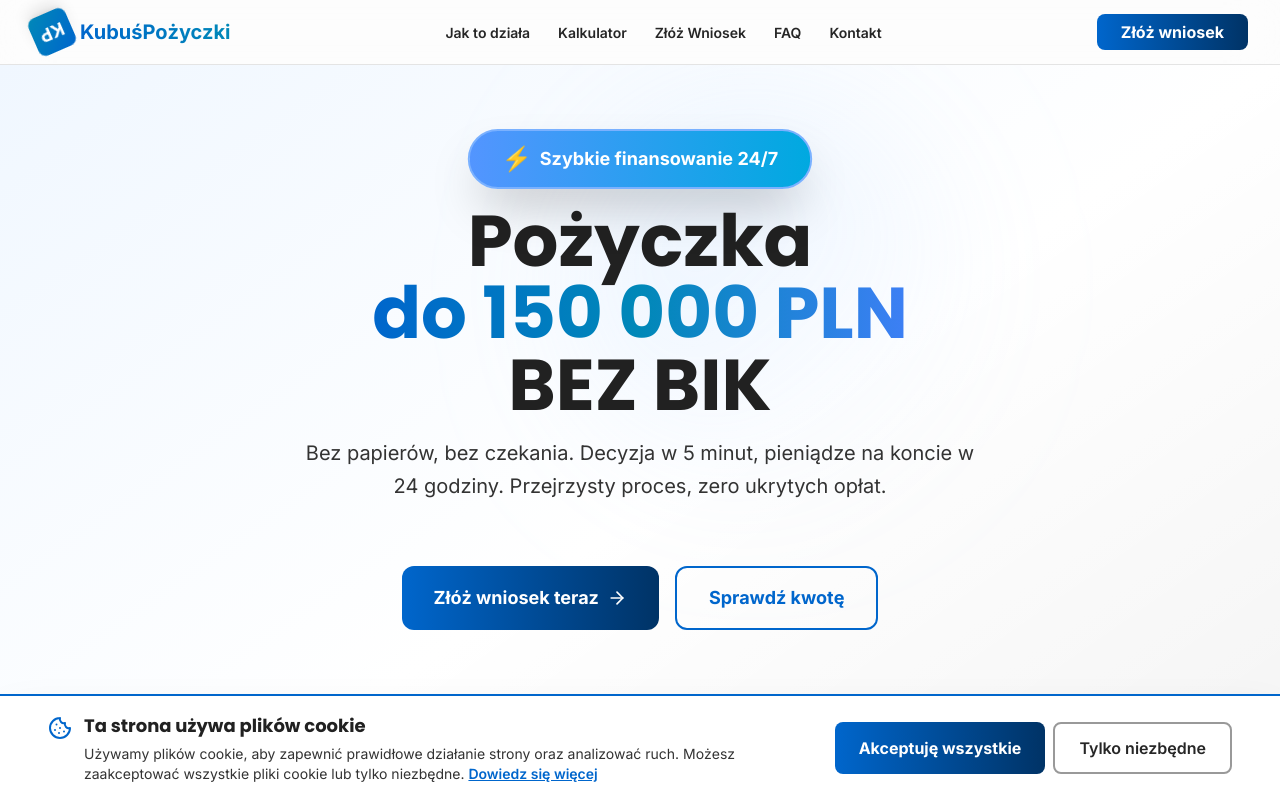
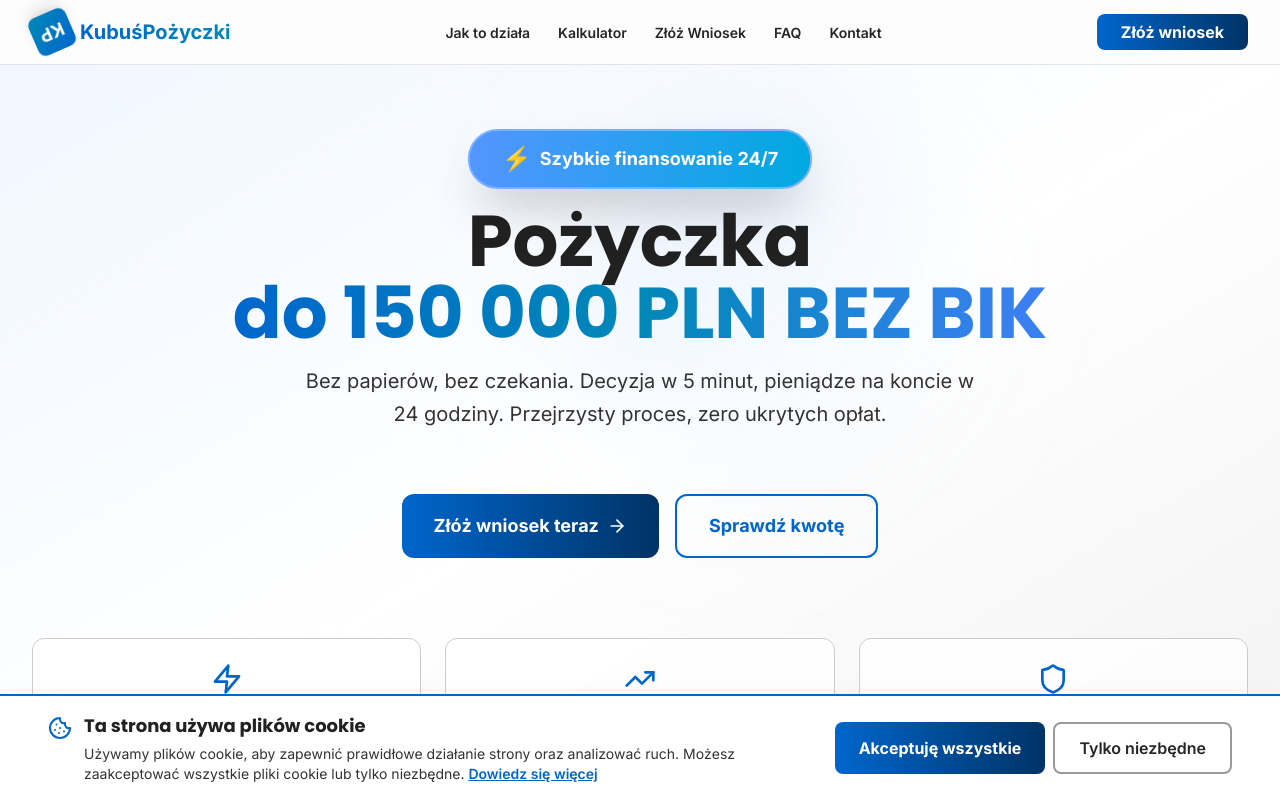
Before and after one commit to Maciejowskii/pageLoan, a Next.js app: page / in a window 1280 px wide. Shown: the top 798 px of the page. Built offline with nearby package versions, Linux system fonts and the light colour scheme.

Commit message:
hero section update

```diff
--- a/components/sections/HeroWniosek.tsx
+++ b/components/sections/HeroWniosek.tsx
@@ -1,9 +1,9 @@
-// components/sections/HeroWniosek.tsx
+//@ts-nocheck
 'use client'
 
 import { motion } from 'framer-motion'
 import Link from 'next/link'
-import { ArrowRight, TrendingUp, Zap, Shield, Scroll } from 'lucide-react'
+import { ArrowRight, TrendingUp, Zap, Shield } from 'lucide-react'
 
 export function HeroWniosek() {
 	const containerVariants = {
@@ -17,6 +17,7 @@ export function HeroWniosek() {
 		},
 	}
 
+	// Poprawione itemVariants - usuń explicit ease
 	const itemVariants = {
 		hidden: { opacity: 0, y: 30 },
 		visible: {
@@ -24,11 +25,13 @@ export function HeroWniosek() {
 			y: 0,
 			transition: {
 				duration: 0.6,
-				ease: [0.6, 0.05, 0.01, 0.9], // Poprawione: tablica zamiast stringa
+				ease: 'easeOut', // Użyj predefiniowanego easingu zamiast tablicy
 			},
 		},
 	}
+
 	const MotionLink = motion(Link)
+
 	return (
 		<section className='relative min-h-[600px] overflow-hidden bg-gradient-to-br from-primary-50 via-white to-accent-50 py-16'>
 			{/* Animated background elements */}
@@ -69,10 +72,8 @@ export function HeroWniosek() {
 							Pożyczka
 							<br />
 							<span className='text-transparent bg-clip-text bg-gradient-to-r from-primary-700 via-accent-600 to-primary-600'>
-								do 150 000 PLN
+								do 150 000 PLN BEZ BIK
 							</span>
-							<br />
-							BEZ BIK
 						</h1>
 
 						<p className='text-xl text-neutral-600 max-w-2xl mx-auto leading-relaxed'>
@@ -101,12 +102,13 @@ export function HeroWniosek() {
 							Sprawdź kwotę
 						</MotionLink>
 					</motion.div>
+
 					{/* Features */}
 					<motion.div variants={itemVariants} className='grid grid-cols-1 md:grid-cols-3 gap-6 pt-12'>
 						{[
 							{ icon: Zap, label: 'Decyzja do 5 minut', desc: 'Szybka decyzja' },
 							{ icon: TrendingUp, label: 'Do 150k', desc: 'Maksymalna kwota' },
-							{ icon: Shield, label: '25 000', desc: 'Udzielonych pożyczek' },
+							{ icon: Shield, label: '100%', desc: 'Bezpieczeństwo' },
 						].map((feature, i) => (
 							<motion.div
 								key={i}
@@ -121,8 +123,7 @@ export function HeroWniosek() {
 					</motion.div>
 				</motion.div>
 			</div>
-			<br />
-			<br />
+
 			{/* Scroll indicator */}
 			<motion.div
 				animate={{ y: [0, 10, 0] }}
```
